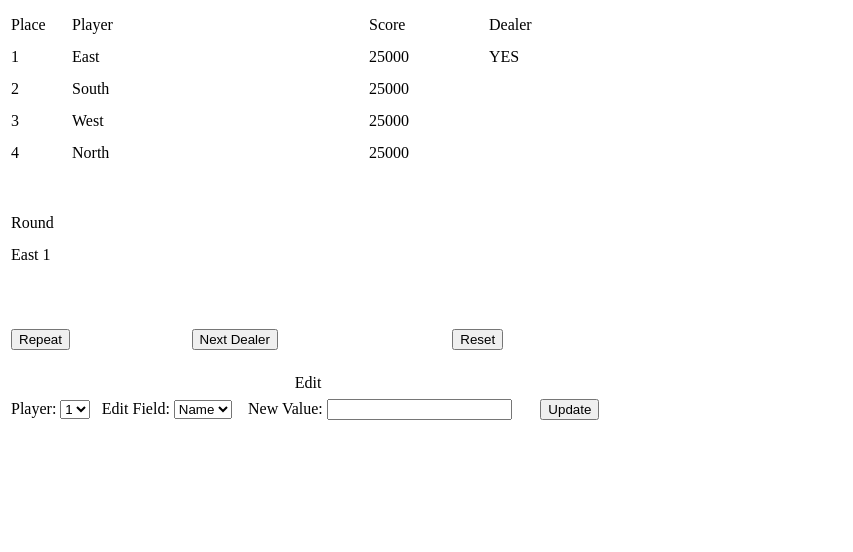
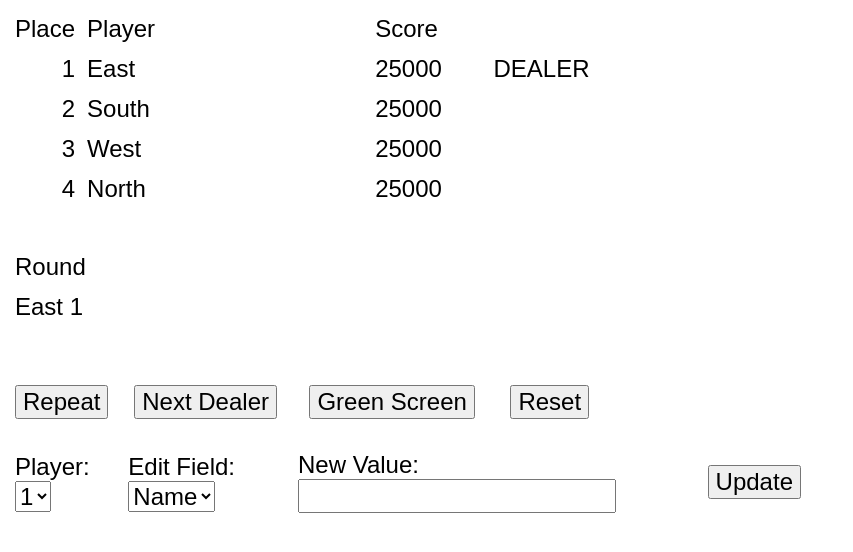
Before and after one commit to Go1den/riichi-score-display, a plain HTML site: page index.html in a window 1280 px wide. Shown: the whole page, without its empty margins (0-853 px from the left). Drawn offline with Linux system fonts and the light colour scheme.

Commit message:
Green screen and more css changes

```diff
--- a/index.html
+++ b/index.html
@@ -8,28 +8,28 @@
                 <td style="width: 10%;">Place</td>
                 <td style="width: 50%;">Player</td>
                 <td style="width: 20%;">Score</td>
-                <td style="width: 20%;">Dealer</td>
+                <td style="width: 20%;"></td>
             </tr>
             <tr>
-                <td>1</td>
+                <td class="right">1</td>
                 <td id="1Name">East</td>
                 <td id="1Score">25000</td>
-                <td class="dealerInd" id="1Dealer">YES</td>
+                <td class="dealerInd" id="1Dealer">DEALER</td>
             </tr>
             <tr>
-                <td>2</td>
+                <td class="right">2</td>
                 <td id="2Name">South</td>
                 <td id="2Score">25000</td>
                 <td class="dealerInd" id="2Dealer"></td>
             </tr>
             <tr>
-                <td>3</td>
+                <td class="right">3</td>
                 <td id="3Name">West</td>
                 <td id="3Score">25000</td>
                 <td class="dealerInd" id="3Dealer"></td>
             </tr>
             <tr>
-                <td>4</td>
+                <td class="right">4</td>
                 <td id="4Name">North</td>
                 <td id="4Score">25000</td>
                 <td class="dealerInd" id="4Dealer"></td>
@@ -53,12 +53,12 @@
             <tr>
                 <td><button onclick="repeat()">Repeat</button></td>
                 <td><button onclick="nextDealer()">Next Dealer</button></td>
+                <td><button onclick="greenScreen()">Green Screen</button></td>
                 <td><button onclick="reset()">Reset</button></td>
             </tr>
         </table>
         <br>
-        <table>
-            <caption>Edit</caption>
+        <table class="bigWidth">
             <tr>
                 <td><label for="selectPlayer">Player:</label>
                     <select name="selectPlayer" id="selectPlayer">
--- a/mahjong.css
+++ b/mahjong.css
@@ -1,7 +1,25 @@
+body {
+    font-family: Arial, bold;
+}
+
 table {
     width: 600px;
 }
 
+.bigWidth {
+    width: 800px;
+}
+
 td {
     height: 30px;
+    font-size: 24px;
+    padding: 5px;
 }
+
+select, button, input {
+    font-size: 24px;
+}
+
+.right {
+    text-align: right;
+}
--- a/main.js
+++ b/main.js
@@ -26,7 +26,6 @@ function nextDealer() {
     let roundArray = elem.innerHTML.split(" ");
     if (Number(roundArray[1]) < 4) {
         let result = roundArray[0] + ' ' + (Number(roundArray[1]) + 1);
-        console.log(result)
         elem.innerHTML = result;
     } else {
         elem.innerHTML = getNextWind(roundArray[0]) + ' 1';
@@ -38,14 +37,11 @@ function nextDealer() {
 function updateDealerInd() {
     let elem = document.getElementById("round");
     let roundArray = elem.innerHTML.split(" ");
-
     let dealerElems = document.getElementsByClassName("dealerInd");
-    console.log(dealerElems.length);
     for (let i=0; i < dealerElems.length; i++) {
-        console.log('clear it up');
         dealerElems[i].innerHTML = '';
     }
-    document.getElementById(roundArray[1] + 'Dealer').innerHTML = 'YES';
+    document.getElementById(roundArray[1] + 'Dealer').innerHTML = 'DEALER';
 }
 
 function getNextWind(currentWind) {
@@ -64,10 +60,15 @@ function updateField() {
     let data = document.getElementById("data");
     let selectField = document.getElementById("selectField").value;
     let selectPlayer = document.getElementById("selectPlayer").value;
-    console.log(data.value);
-    console.log(selectField);
-    console.log(selectPlayer);
     let updateField = document.getElementById(selectPlayer + selectField);
     updateField.innerHTML = data.value;
     data.value = '';
 }
+
+function greenScreen() {
+    if (document.body.style.backgroundColor == 'rgb(0, 255, 0)') {
+        document.body.style.backgroundColor = '#ffffff';
+    } else {
+        document.body.style.backgroundColor = '#00ff00';
+    }
+}
```
